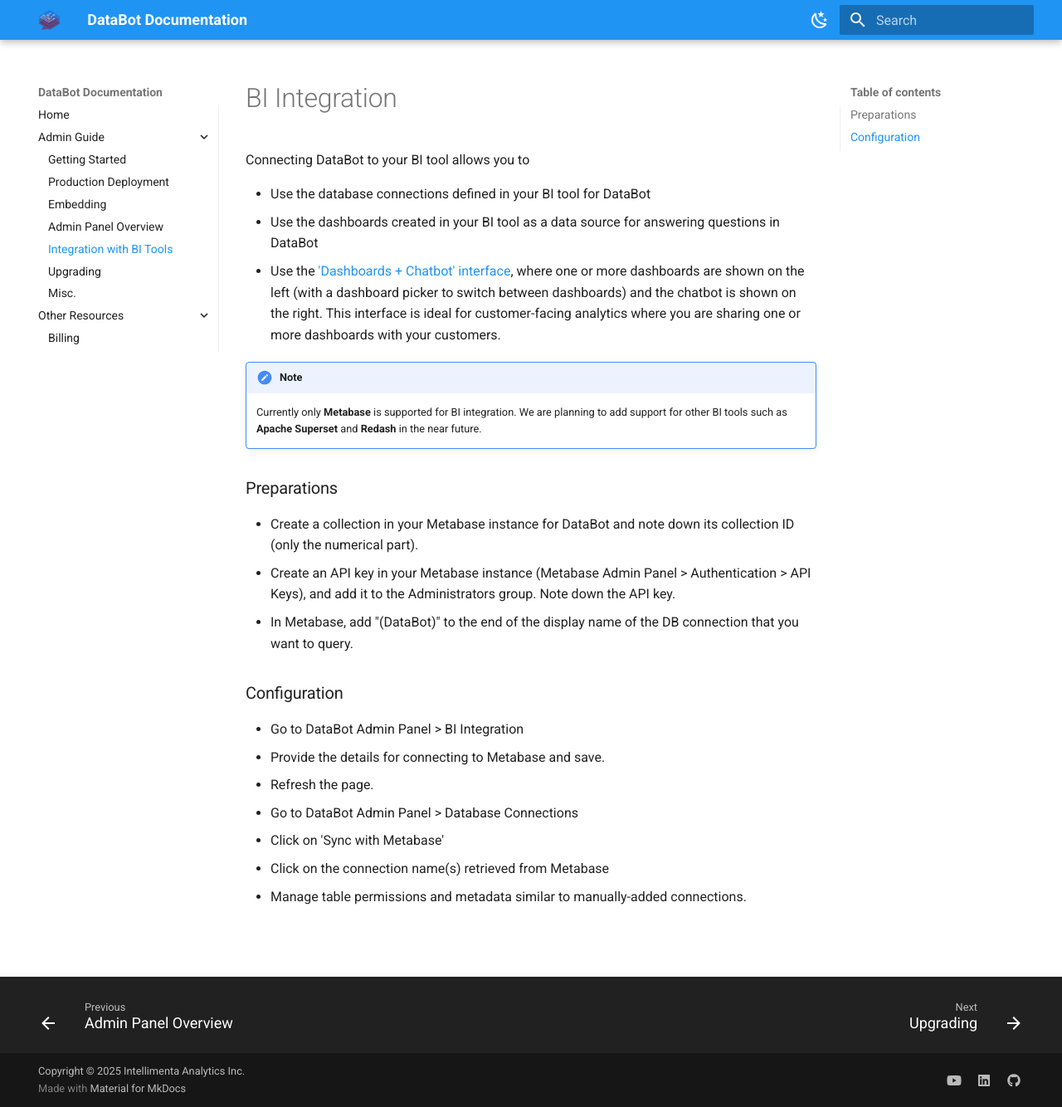
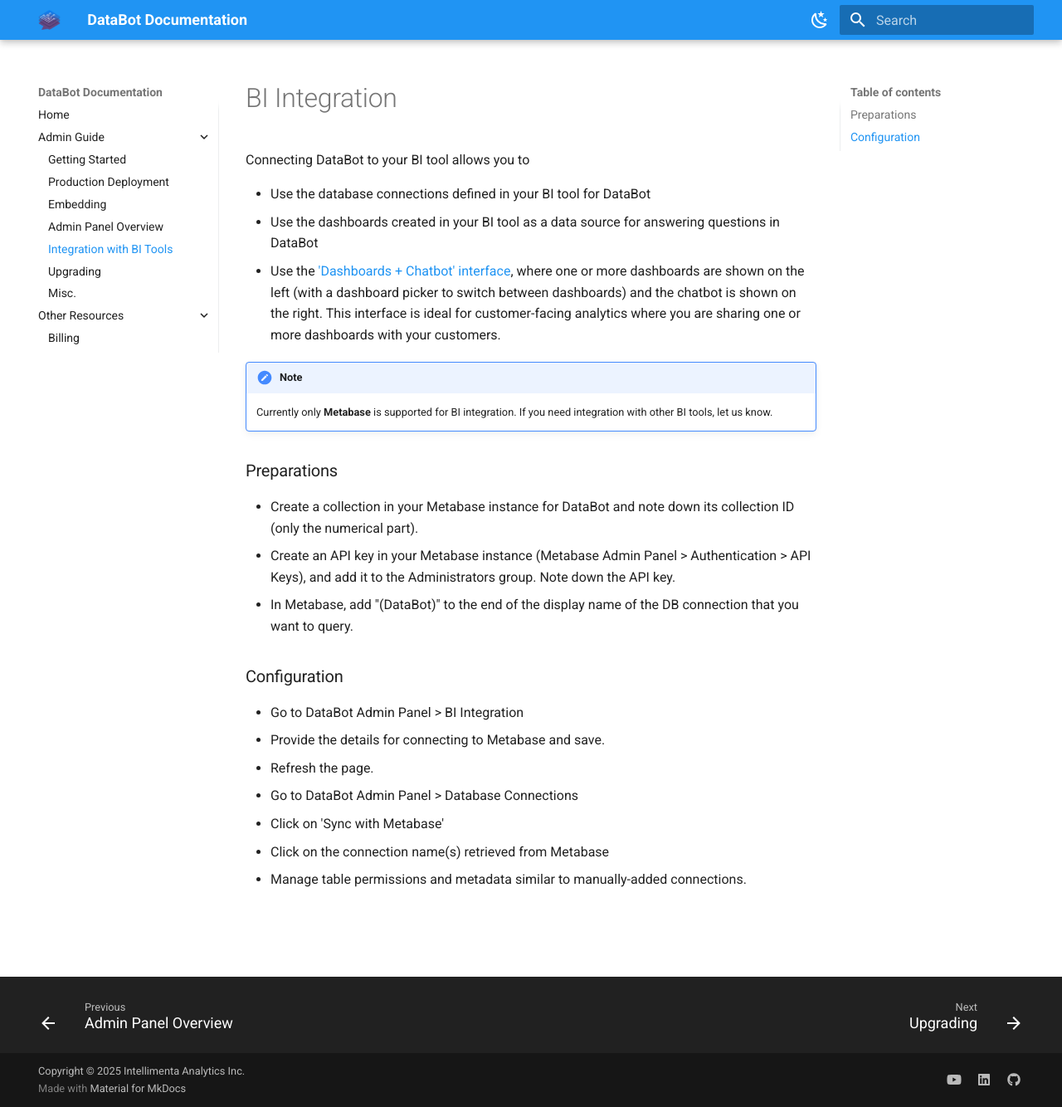
Before and after one commit to Intellimenta/DataBot, an MkDocs documentation site: the page built from docs/admin_guide/bi_integration.md, in a window 1280 px wide and 1334 px high. Shown: the whole window at 83% size. Built offline with MkDocs 1.6.1 and Material for MkDocs 9.7.7, drawn with Linux system fonts in a browser that asks for light colours.

Commit message:
update docs

```diff
--- a/docs/admin_guide/bi_integration.md
+++ b/docs/admin_guide/bi_integration.md
@@ -8,7 +8,7 @@
 
 !!! note
 
-    Currently only **Metabase** is supported for BI integration. We are planning to add support for other BI tools such as **Apache Superset** and **Redash** in the near future.
+    Currently only **Metabase** is supported for BI integration. If you need integration with other BI tools, let us know.
 
 ### Preparations
 
```
Also changed, not shown: docs/admin_guide/admin_panel_overview.md (+2 -1 lines).
